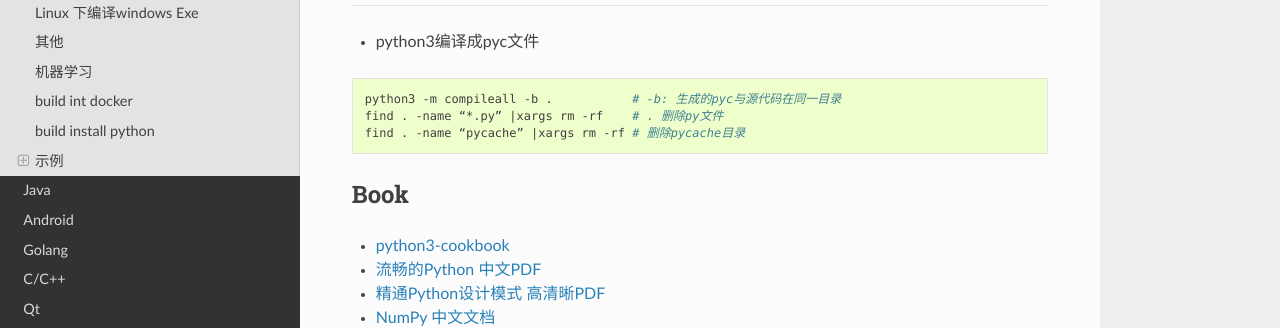
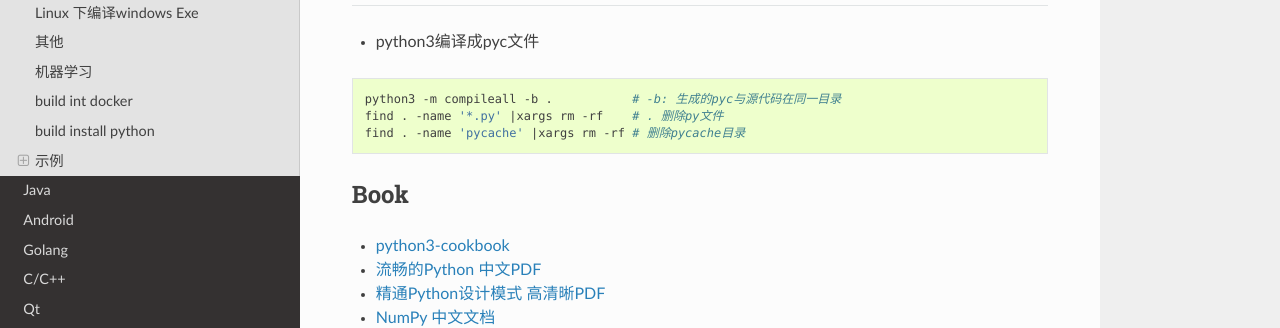
Before and after one commit to my-rds-store/my_space, a Sphinx documentation site: the page built from source/python/index.rst, in a window 1280 px wide and 900 px high, scrolled down 632 px. Shown: the part 151-479 px from the top of the window. Built offline with Sphinx 7.4.7 and the Read the Docs theme 2.0.0, drawn with Linux system fonts in a browser that asks for light colours.

Commit message:
update ...

```diff
--- a/source/python/index.rst
+++ b/source/python/index.rst
@@ -47,8 +47,8 @@ Python
 .. code-block:: sh
 
     python3 -m compileall -b .           # -b: 生成的pyc与源代码在同一目录
-    find . -name “*.py” |xargs rm -rf    # . 删除py文件
-    find . -name “pycache” |xargs rm -rf # 删除pycache目录
+    find . -name '*.py' |xargs rm -rf    # . 删除py文件
+    find . -name 'pycache' |xargs rm -rf # 删除pycache目录
 
 
 *******
```
